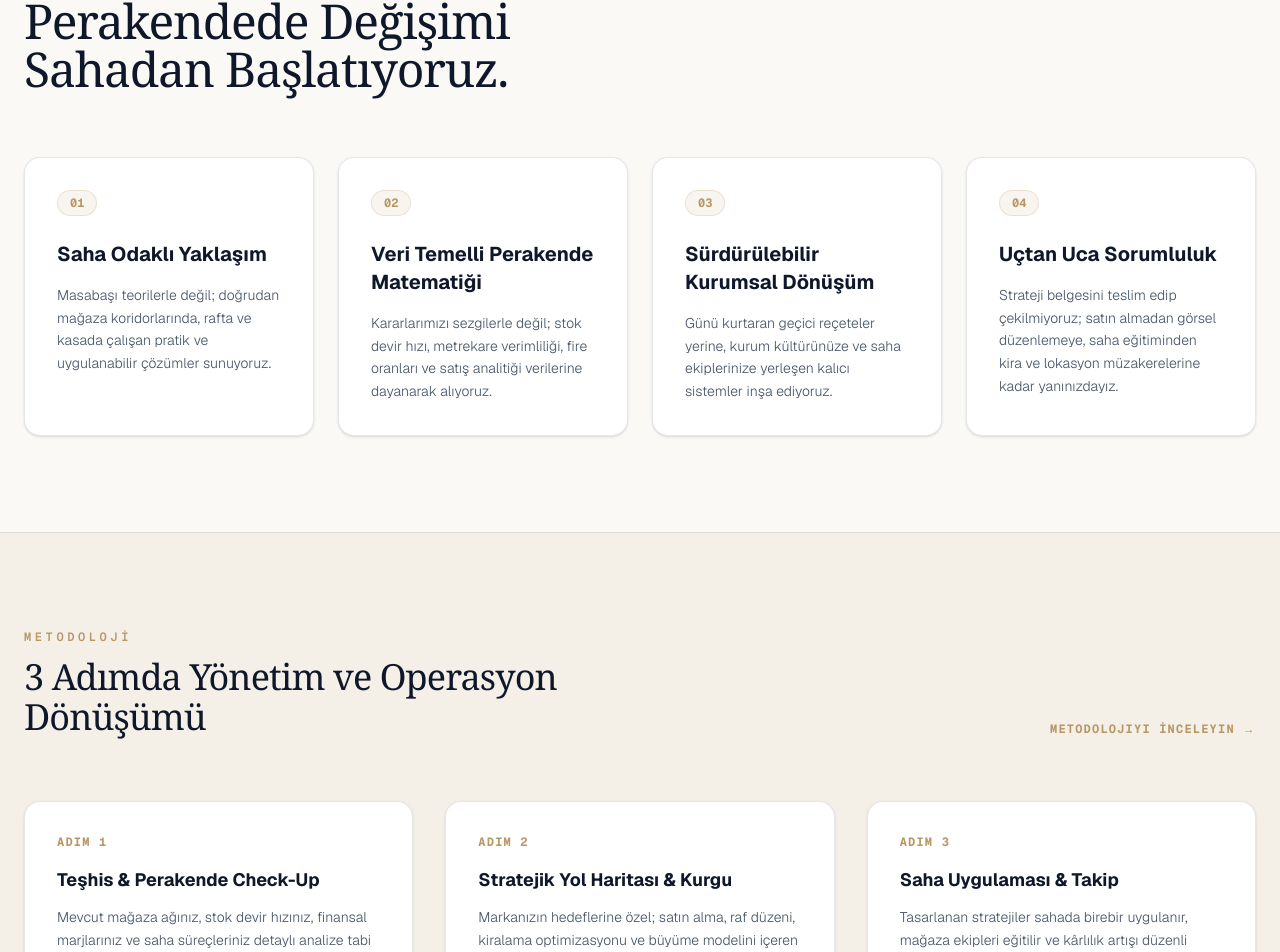
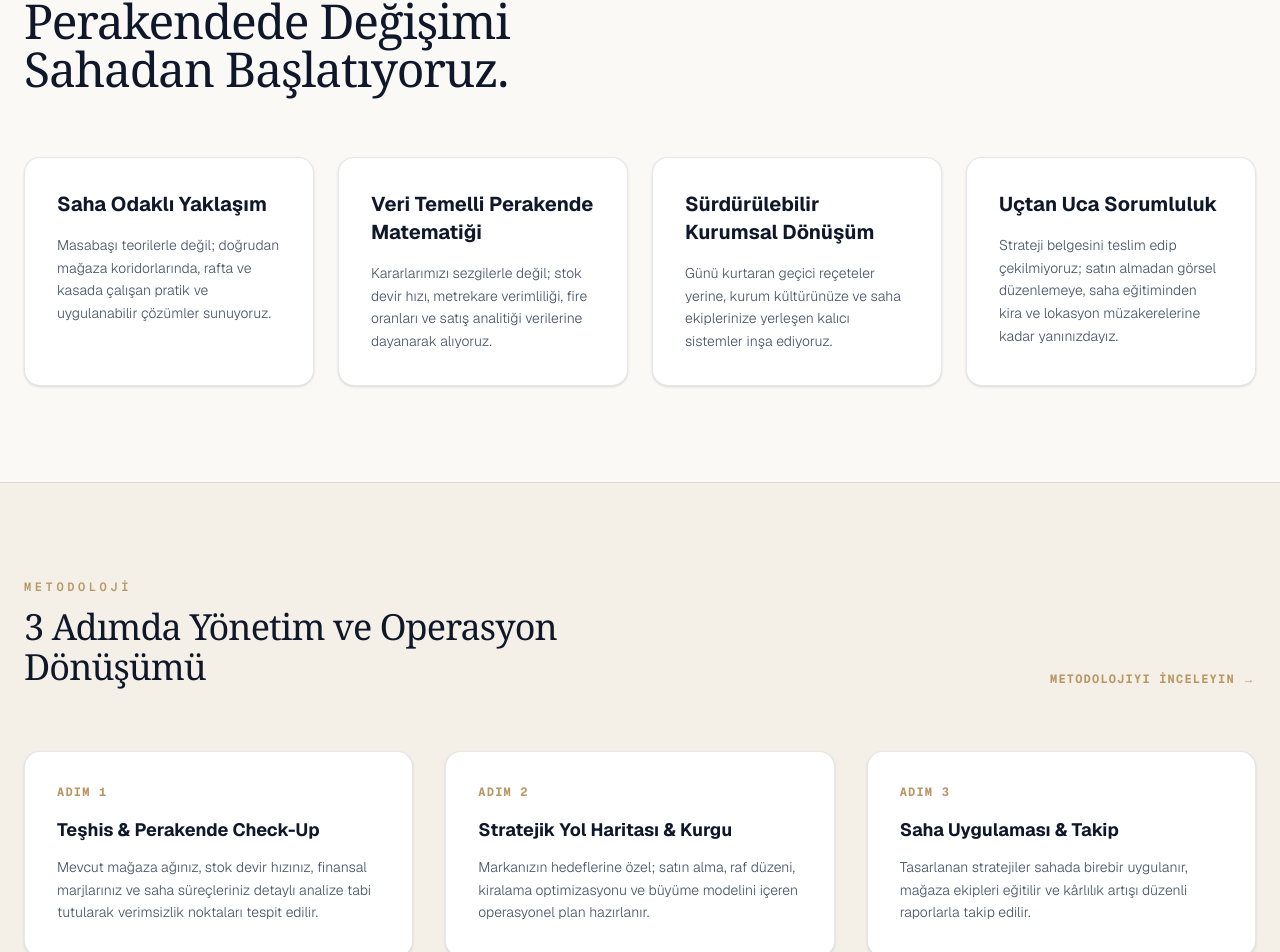
Before and after one commit to NisaKocabey/Niva.Website, a Next.js app in the folder niva-site/: page / in a window 1280 px wide. Shown: the part 1381-2333 px from the top of the page. Built offline with nearby package versions, Linux system fonts and the light colour scheme.

Commit message:
numaralar kaldirildi

```diff
--- a/niva-site/app/page.tsx
+++ b/niva-site/app/page.tsx
@@ -39,7 +39,7 @@ const HERO_SLIDES = [
 ];
 
 const STATS = [
-  { value: '%10+', label: 'Ortalama  Verimlilik Artışı' },
+  { value: '%10+', label: 'Ortalama Verimlilik Artışı' },
   { value: '500+', label: 'Optimize Edilen & Yönetilen Mağaza' },
   { value: '20+ Yıl', label: 'Sektörel Saha ve Yönetim Tecrübesi' },
   { value: '%98', label: 'Sürdürülebilir Müşteri Memnuniyeti' }
@@ -47,22 +47,18 @@ const STATS = [
 
 const PRINCIPLES = [
   {
-    number: '01',
     title: 'Saha Odaklı Yaklaşım',
     description: 'Masabaşı teorilerle değil; doğrudan mağaza koridorlarında, rafta ve kasada çalışan pratik ve uygulanabilir çözümler sunuyoruz.'
   },
   {
-    number: '02',
     title: 'Veri Temelli Perakende Matematiği',
     description: 'Kararlarımızı sezgilerle değil; stok devir hızı, metrekare verimliliği, fire oranları ve satış analitiği verilerine dayanarak alıyoruz.'
   },
   {
-    number: '03',
     title: 'Sürdürülebilir Kurumsal Dönüşüm',
     description: 'Günü kurtaran geçici reçeteler yerine, kurum kültürünüze ve saha ekiplerinize yerleşen kalıcı sistemler inşa ediyoruz.'
   },
   {
-    number: '04',
     title: 'Uçtan Uca Sorumluluk',
     description: 'Strateji belgesini teslim edip çekilmiyoruz; satın almadan görsel düzenlemeye, saha eğitiminden kira ve lokasyon müzakerelerine kadar yanınızdayız.'
   }
@@ -179,7 +175,7 @@ export default function HomePage() {
       </section>
 
 
-      {/* 2. EDİTORYAL METİN BÖLÜMÜ (SADECE BİREBİR İSTEDİĞİN METİNLER) */}
+      {/* 2. EDİTORYAL METİN BÖLÜMÜ */}
       <section className="py-20 md:py-28 max-w-4xl mx-auto px-6">
 
         {/* Rozet */}
@@ -237,14 +233,11 @@ export default function HomePage() {
           </div>
 
           <div className="grid grid-cols-1 md:grid-cols-2 lg:grid-cols-4 gap-6">
-            {PRINCIPLES.map((item) => (
+            {PRINCIPLES.map((item, idx) => (
               <div
-                key={item.number}
+                key={idx}
                 className="bg-white border border-[#0F172A]/10 hover:border-[#B89765] p-8 rounded-2xl transition-all duration-300 group hover:-translate-y-1 shadow-sm hover:shadow-md"
               >
-                <div className="text-xs font-mono text-[#B89765] font-bold mb-6 bg-[#B89765]/10 w-fit px-3 py-1 rounded-full border border-[#B89765]/20">
-                  {item.number}
-                </div>
                 <h3 className="text-xl font-bold text-[#0F172A] mb-4 group-hover:text-[#B89765] transition-colors">
                   {item.title}
                 </h3>
@@ -259,7 +252,7 @@ export default function HomePage() {
       </section>
 
 
-      {/* 5. METODOLOJİ (SÜREÇ) ÖZETİ */}
+      {/* 5. METODOLOJİ ÖZETİ */}
       <section className="py-24 bg-[#F4F0E8] border-t border-[#0F172A]/10">
         <div className="max-w-7xl mx-auto px-6">
 
```
